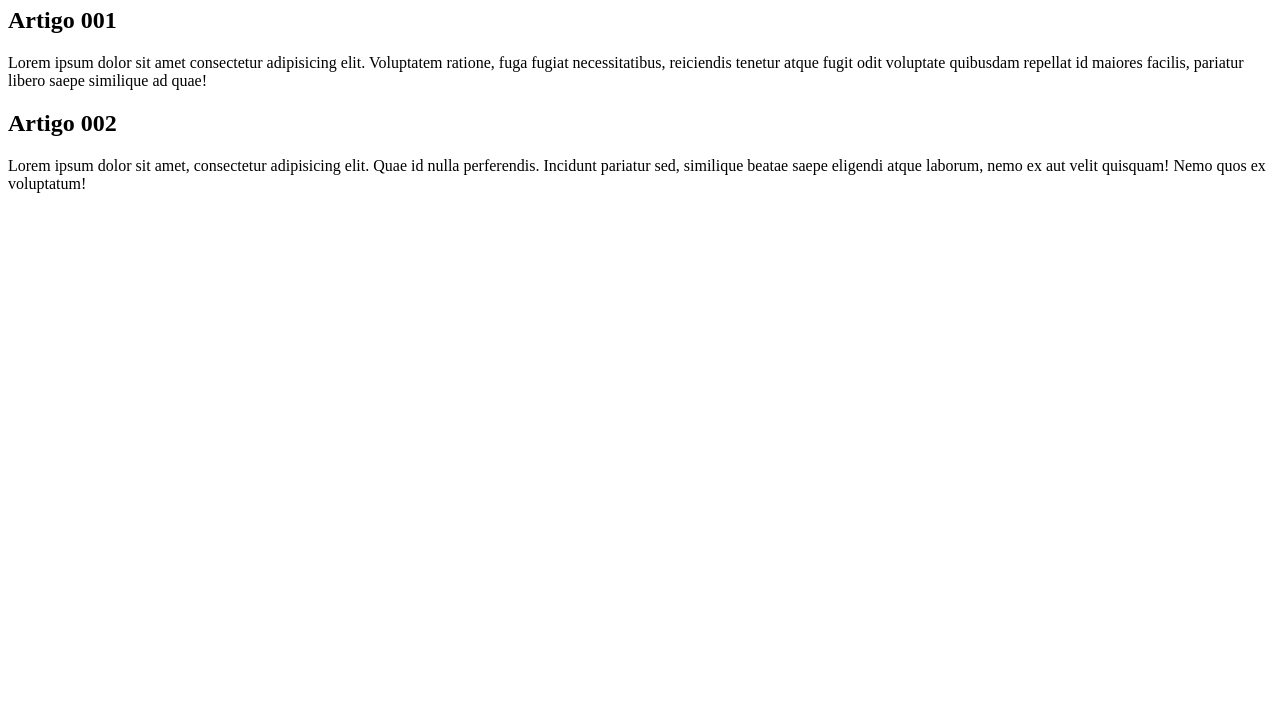
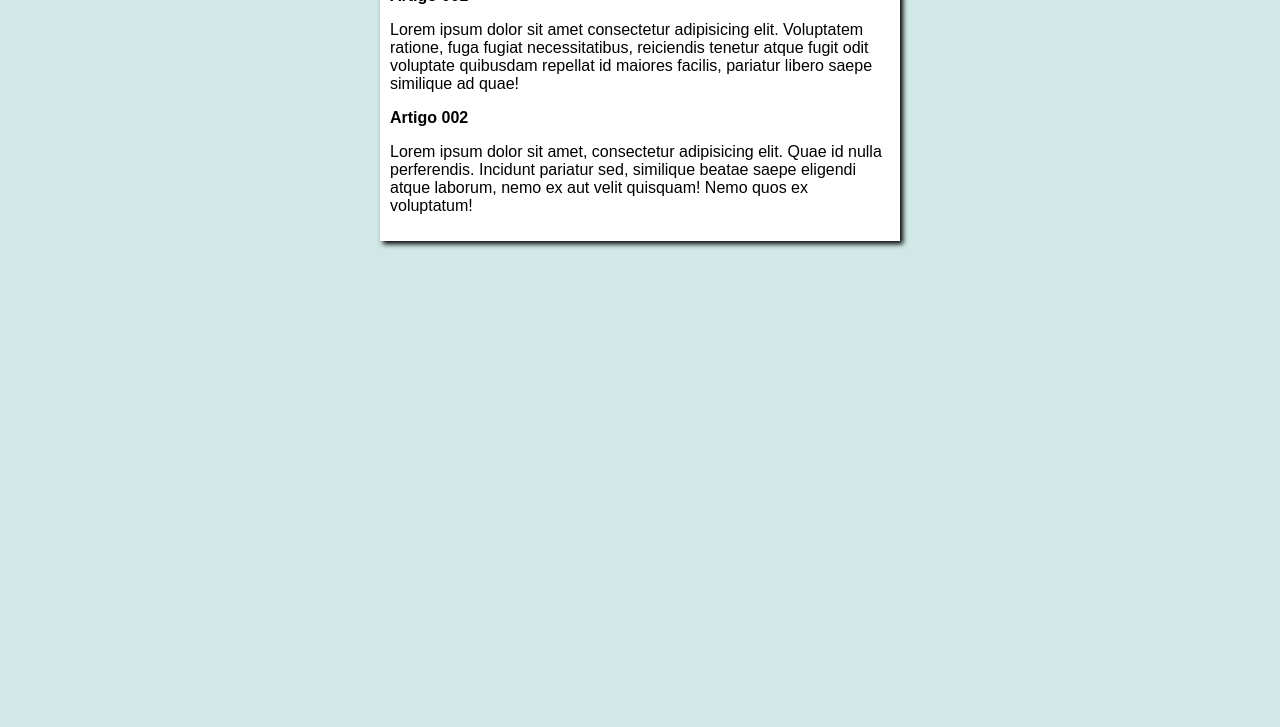
Before and after one commit to WBrunoNogueira/PROJETO-SITE, a plain HTML site: page index.html in a window 1280 px wide. Shown: the part 73-800 px from the top of the page. Drawn offline with Linux system fonts and the light colour scheme.

Commit message:
Editado o design

```diff
--- /dev/null
+++ b/estilos/style.css
@@ -0,0 +1,15 @@
+*{
+    font-family: Arial, Helvetica, sans-serif;
+    font-size: 16px;
+}
+body {
+    background-color: rgb(209, 233, 230);
+}
+
+main {
+    background-color: white;
+    width: 500px;
+    margin: auto;
+    padding: 10px;
+    box-shadow: 3px 3px 5px black;
+}
--- a/index.html
+++ b/index.html
@@ -5,6 +5,7 @@
     <meta http-equiv="X-UA-Compatible" content="IE=edge">
     <meta name="viewport" content="width=device-width, initial-scale=1.0">
     <title>Título do site</title>
+    <link rel="stylesheet" href="estilos/style.css">
 </head>
 <body>
 
```
